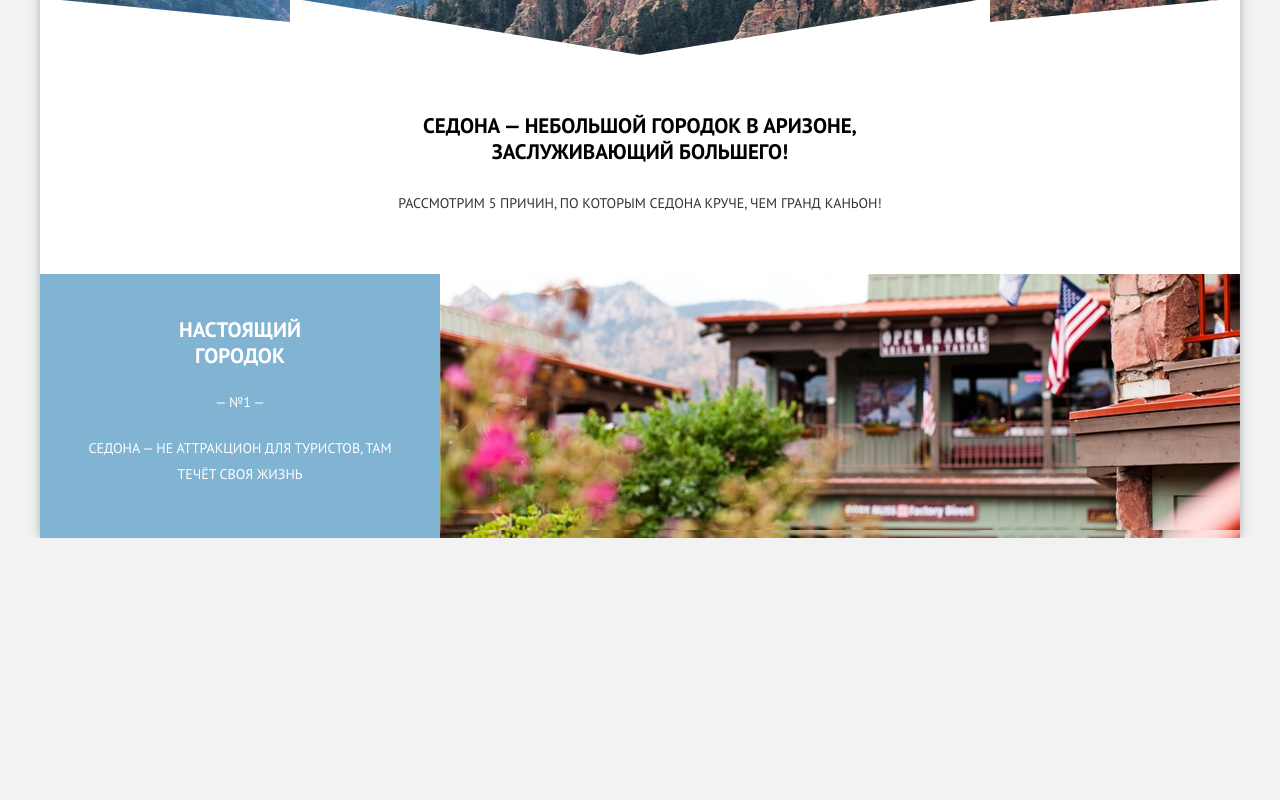
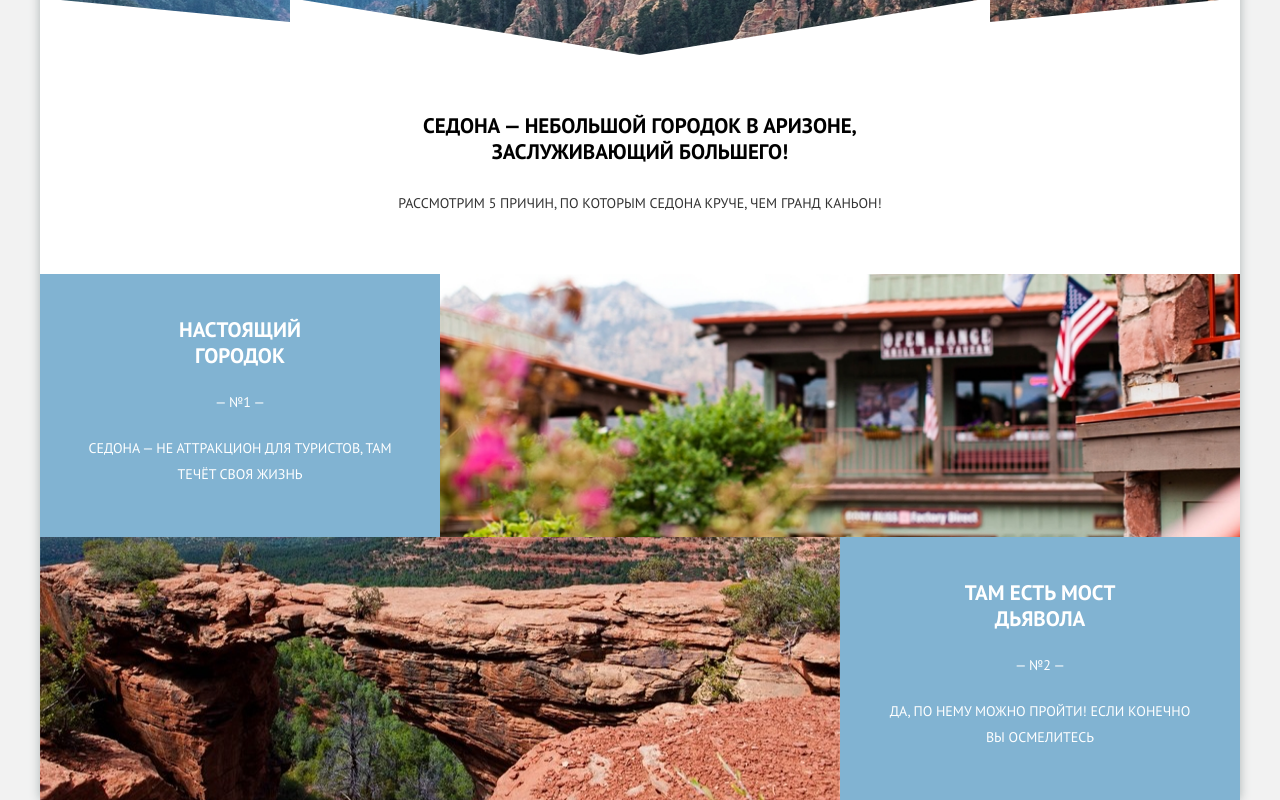
Before and after one commit to shock-dev/sedona, a Vue app: page / in a window 1280 px wide. Shown: the part 511-1311 px from the top of the page. Before the commit the page ends 1049 px from the top, so only its background shows below. Built offline with nearby package versions, Linux system fonts and the light colour scheme.

Commit message:
added data for this components

```diff
--- a/src/components/appAdvantages.vue
+++ b/src/components/appAdvantages.vue
@@ -5,21 +5,45 @@
       <p class="advantages__top-text">Рассмотрим 5 причин, по которым Седона круче, чем гранд каньон!</p>
     </div>
 
-    <div class="advantages__items left image">
-      <div class="advantages__item">
-        <div class="advantages__item-title">Настоящий городок</div>
-        <div class="advantages__item-num">— №1 —</div>
-        <div class="advantages__item-text">Седона — не аттракцион для туристов, там течёт своя жизнь</div>
-      </div>
-      <div class="advantages__img">
-        <img src="../assets/img/advantages-bg-1.jpg" alt="">
-      </div>
-    </div>
+    <app-advantages-image-items
+      :key="imageItems[0].title"
+      :title="imageItems[0].title"
+      :description="imageItems[0].description"
+      :number="imageItems[0].number"
+      :imageUrl="imageItems[0].imageUrl"
+    />
+
+    <app-advantages-image-items
+        :key="imageItems[1].title"
+        :title="imageItems[1].title"
+        :description="imageItems[1].description"
+        :number="imageItems[1].number"
+        :imageUrl="imageItems[1].imageUrl"
+        :position="1"
+    />
   </div>
 </template>
 
 <script>
+import AppAdvantagesImageItems from "@/components/appAdvantagesImageItems";
 export default {
-  name: "appAdvantages"
+  name: "appAdvantages",
+  components: {AppAdvantagesImageItems},
+  data: () => ({
+    imageItems: [
+      {
+        title: 'Настоящий городок',
+        description: 'Седона — не аттракцион для туристов, там течёт своя жизнь',
+        number: 1,
+        imageUrl: require('@/assets/img/advantages-bg-1.jpg')
+      },
+      {
+        title: 'Там есть Мост дьявола',
+        description: 'Да, по нему можно пройти! Если конечно вы осмелитесь',
+        number: 2,
+        imageUrl: require('@/assets/img/advantages-bg-2.jpg')
+      }
+    ]
+  })
 }
 </script>
```
